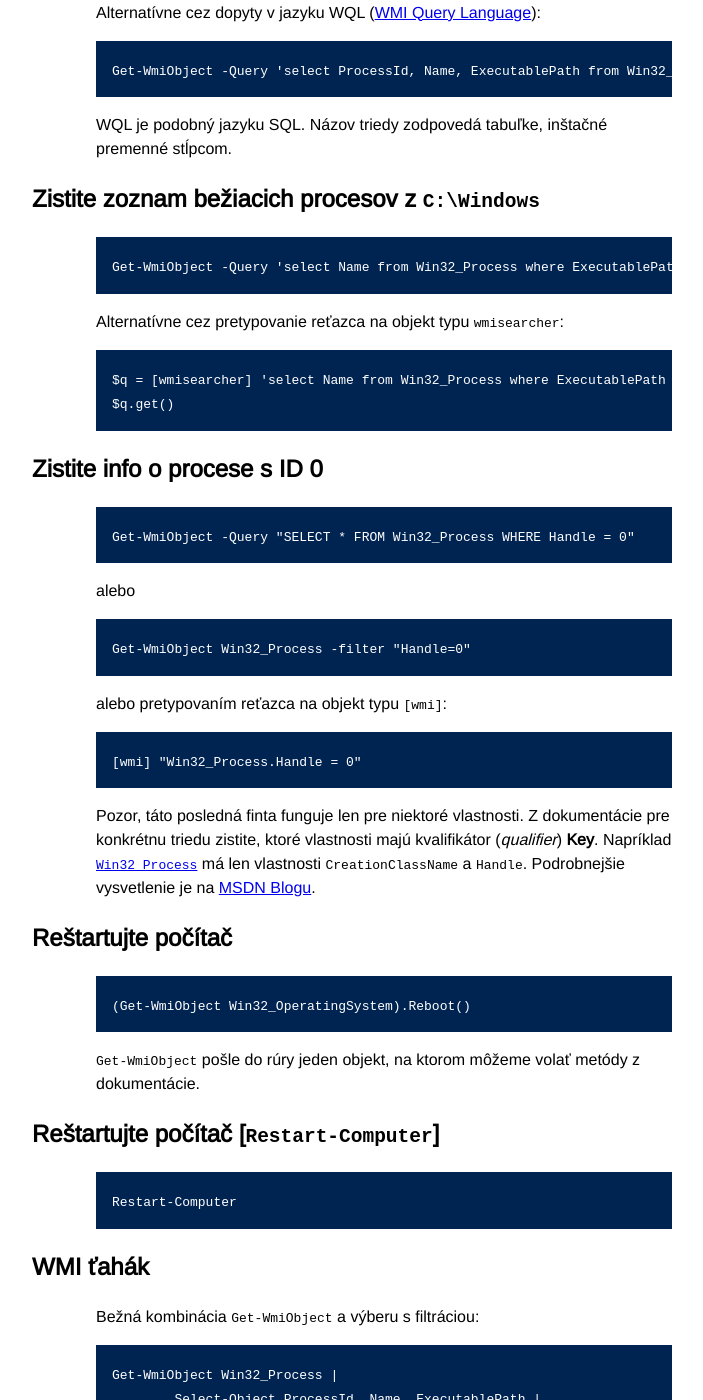
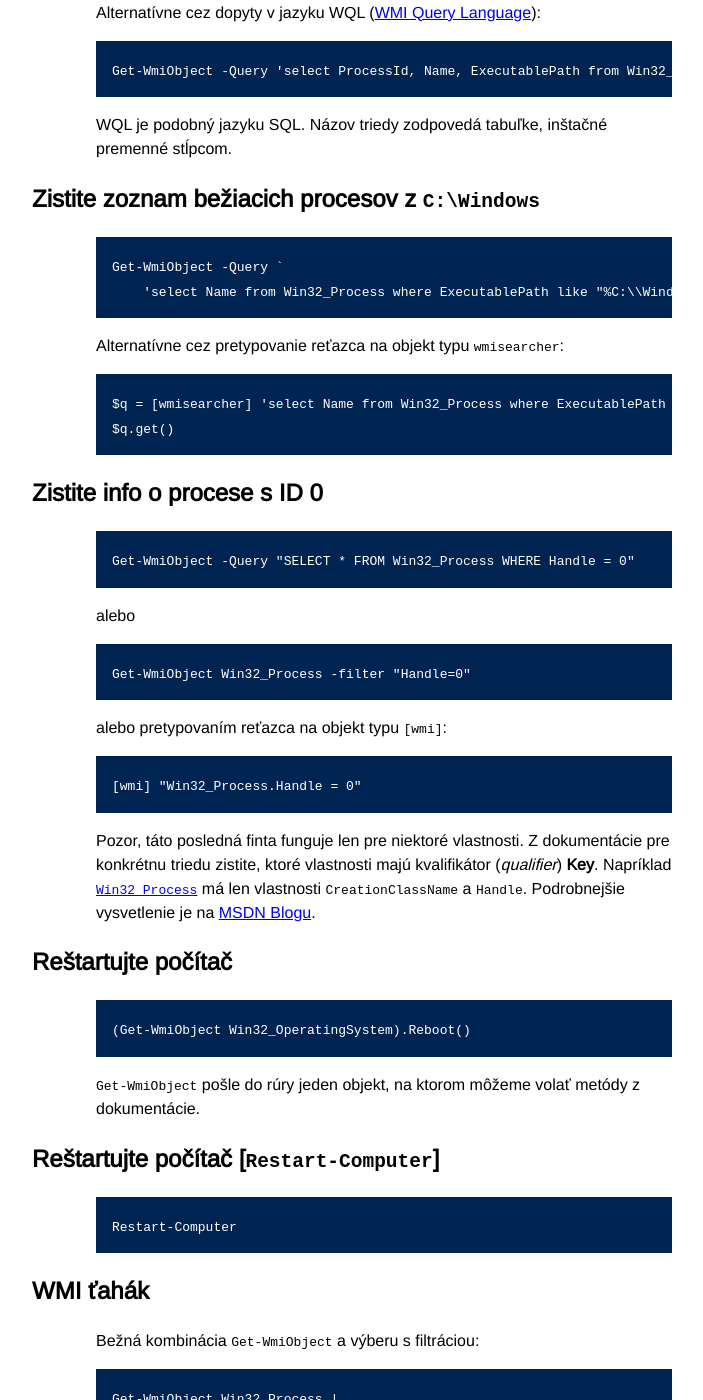
Before and after one commit to novotnyr/powershell-cvicebnica, a Jekyll site: the page built from wmi.markdown, in a window 1280 px wide and 1400 px high, scrolled down 3188 px. Shown: the whole window, without its empty margins (288-991 px from the left). Built offline with Jekyll 4.4.1, drawn with Linux system fonts in a browser that asks for light colours; some of the changed text lies outside the part shown.

```diff
--- a/wmi.markdown
+++ b/wmi.markdown
@@ -128,7 +128,8 @@
 Zistite zoznam bežiacich procesov z `C:\Windows`
 ------------------------------------------------
 
-	Get-WmiObject -Query 'select Name from Win32_Process where ExecutablePath like "%C:\\Windows%"'
+	Get-WmiObject -Query `
+	    'select Name from Win32_Process where ExecutablePath like "%C:\\Windows%"'
 
 Alternatívne cez pretypovanie reťazca na objekt typu `wmisearcher`:
 
@@ -177,7 +178,8 @@
 
 Výber pomocou dopytu jazyka *WMI Query Language*:
 
-    Get-WmiObject Win32_Process -Query "SELECT Name FROM Win32_Process WHERE Name = 'powershell.exe'"
+    Get-WmiObject Win32_Process `
+        -Query "SELECT Name FROM Win32_Process WHERE Name = 'powershell.exe'"
 
 Dopytovanie s filtráciou:
 
```
